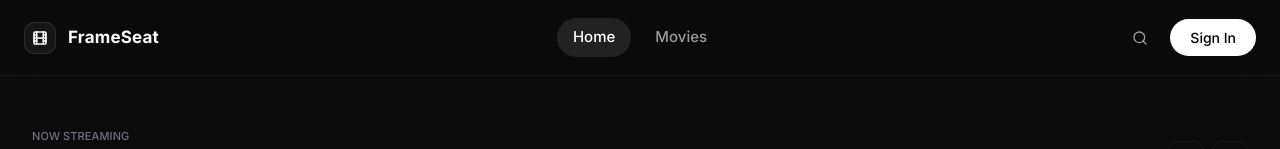
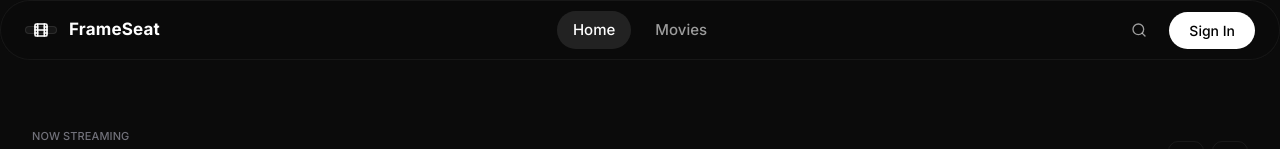
Before and after one commit to Aditya2584/Movie_fronted, a React (Vite) app: page / in a window 1280 px wide. Shown: the top 149 px of the page. Built offline with nearby package versions, Linux system fonts and the light colour scheme; no server answers.

Commit message:
minor change in Navgation bar

```diff
--- a/src/components/Navbar.jsx
+++ b/src/components/Navbar.jsx
@@ -84,18 +84,18 @@ const Navbar = () => {
 
   return (
     <header
-      className={`fixed top-0 left-0 right-0 z-50 transition-all duration-300 border-b
+      className={`fixed top-0 left-0 right-0 z-50 transition-all duration-300 border
         ${scrolled
-          ? 'bg-[rgba(10,10,10,0.85)] backdrop-blur-[24px] border-[rgba(255,255,255,0.08)] shadow-[0_4px_30px_rgba(0,0,0,0.1)]'
+          ? 'bg-[rgba(10,10,10,0.85)] backdrop-blur-[24px] border-[rgba(255,255,255,0.18)] shadow-[0_4px_30px_rgba(0,0,0,0.5)]'
           : 'bg-[rgba(10,10,10,0.7)] backdrop-blur-[20px] border-[rgba(255,255,255,0.05)]'
-        } h-[76px]`}
+        } h-[60px] rounded-4xl`}
     >
       <div className="container mx-auto px-6 h-full flex items-center justify-between">
 
         {/* Left Section */}
         <div className="w-1/3 flex justify-start">
           <Link to="/" className="flex items-center gap-3 group">
-            <div className="flex items-center justify-center w-8 h-8 rounded-lg bg-white/5 border border-white/10 group-hover:bg-white/10 transition-colors">
+            <div className="flex items-center justify-center w-8 h-2 rounded-lg bg-white/5 border border-white/10 group-hover:bg-white/10 transition-colors">
               <Film className="w-4 h-4 text-white" strokeWidth={2.5} />
             </div>
             <span className="text-[17px] font-bold text-white tracking-wide">
```
